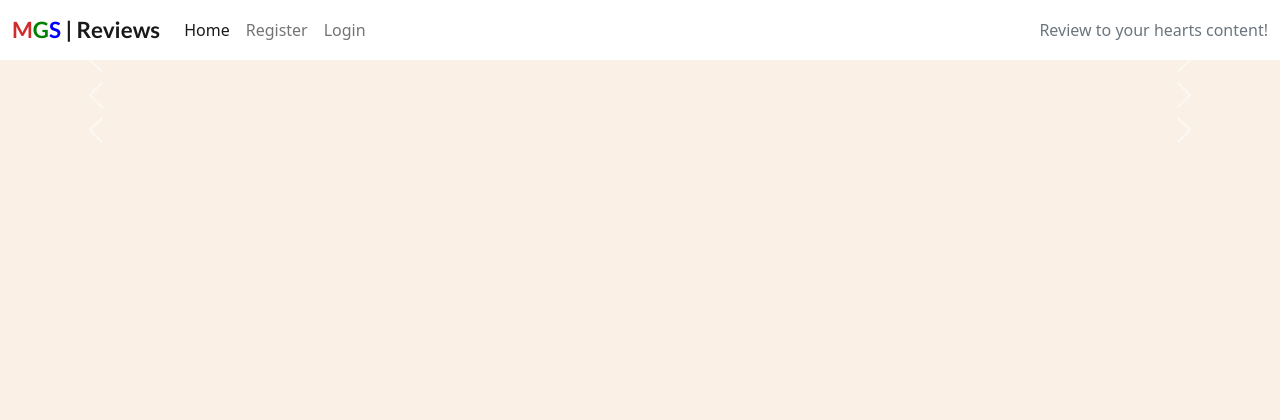
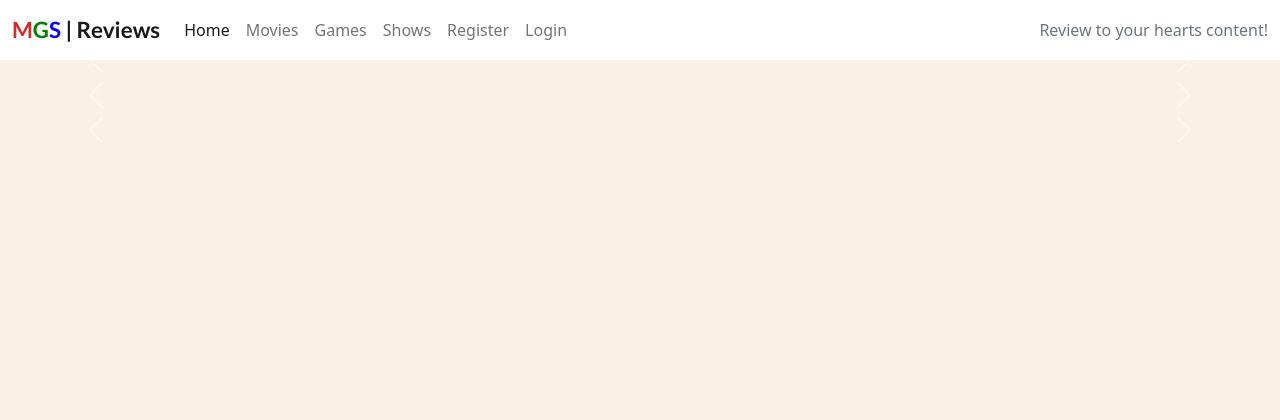
Before and after one commit to ShaneCDev/mgsreviews, a Django app: page / in a window 1280 px wide. Shown: the top 420 px of the page. Run offline with Django 3.2, Linux system fonts and the light colour scheme; data that the repository does not hold is empty.

Commit message:
added shows.html and view for it

```diff
--- a/movies/views.py
+++ b/movies/views.py
@@ -31,9 +31,33 @@ def games(request):
     return render(request, 'games.html', context)
 
 
+def shows(request):
+    shows = Show.objects.all()
+    context = {
+        'shows': shows
+    }
+    return render(request, 'shows.html', context)
+
+
 def movie_detail(request, id):
     movie = Movie.objects.get(id=id)
     context = {
         'movie': movie
     }
     return render(request, 'movie_detail.html', context)
+
+
+def game_detail(request, id):
+    game = Game.objects.get(id=id)
+    context = {
+        'game': game
+    }
+    return render(request, 'game_detail.html', context)
+
+
+def show_detail(request, id):
+    show = Show.objects.get(id=id)
+    context = {
+        'show': show
+    }
+    return render(request, 'show_detail.html', context)
--- a/templates/base.html
+++ b/templates/base.html
@@ -37,6 +37,15 @@
                     <li class="nav-item">
                         <a class="nav-link active" aria-current="page" href="{% url 'home' %}">Home</a>
                     </li>
+                    <li class="nav-item">
+                        <a href="{% url 'movies' %}" class="nav-link">Movies</a>
+                    </li>
+                    <li class="nav-item">
+                        <a href="{% url 'games' %}" class="nav-link">Games</a>
+                    </li>
+                    <li class="nav-item">
+                        <a href="{% url 'shows' %}" class="nav-link">Shows</a>
+                    </li>
                     {% if user.is_authenticated %}
                     <li class="nav-item">
                         <a class="nav-link" href="{% url 'account_logout' %}">Logout</a>
```
Also changed, not shown: templates/shows.html (added, +30 -0 lines).
